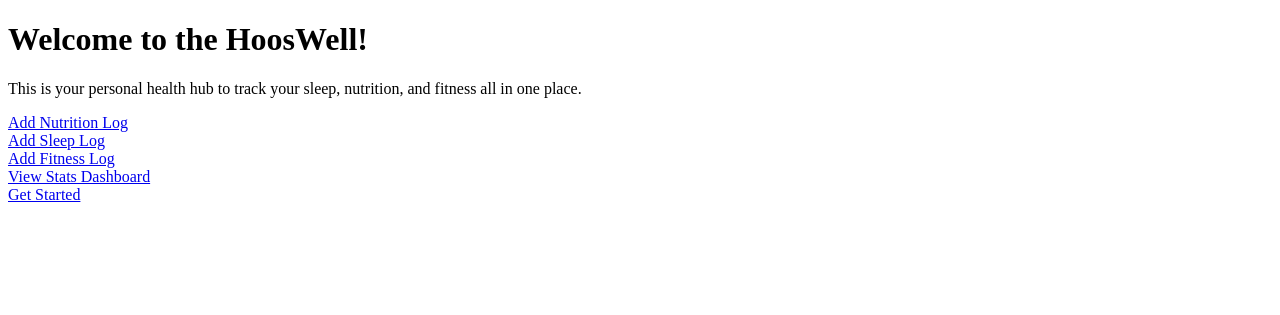
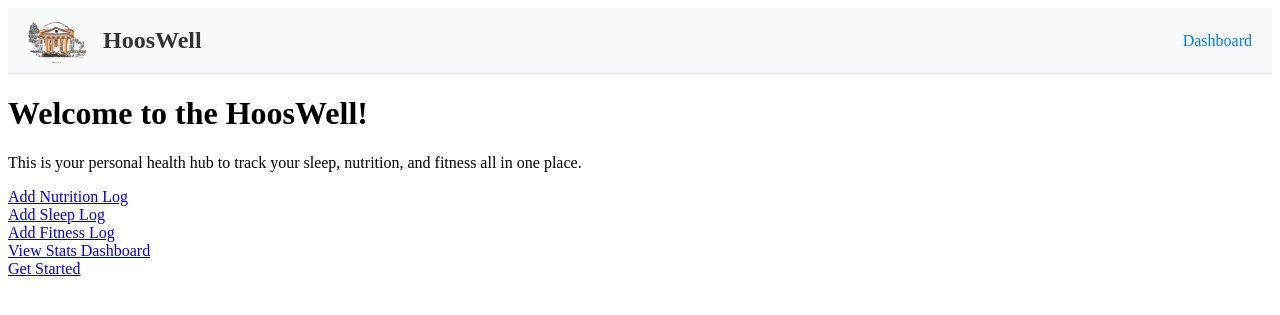
Before and after one commit to feyzzh/cs4750_db_proj, a Django app: page / in a window 1280 px wide. Shown: the top 315 px of the page. Run offline with Django 5.2, Linux system fonts and the light colour scheme.

Commit message:
add navbar

```diff
--- a/cavcore/cavcore/settings.py
+++ b/cavcore/cavcore/settings.py
@@ -122,6 +122,10 @@ USE_TZ = True
 
 STATIC_URL = 'static/'
 
+STATICFILES_DIRS = [
+    BASE_DIR / "hooswellapp/static",
+]
+
 LOGIN_URL = '/login/'
 
 # Default primary key field type
--- /dev/null
+++ b/cavcore/hooswellapp/templates/_navbar.html
@@ -0,0 +1,61 @@
+{% load static %}
+
+<style>
+    .navbar {
+        display: flex;
+        justify-content: space-between;
+        align-items: center;
+        background-color: #f8f9fa;
+        padding: 10px 20px;
+        border-bottom: 1px solid #ddd;
+    }
+
+    .navbar-left {
+        display: flex;
+        align-items: center;
+    }
+
+    .navbar-left a {
+        display: flex;
+        align-items: center;
+        text-decoration: none; /* Remove underline */
+        color: inherit;         /* Keep text color unchanged */
+    }
+
+
+    .logo-img {
+        width: 60px;
+        height: auto;
+        margin-right: 15px;
+    }
+
+    .navbar-title {
+        font-size: 24px;
+        font-weight: bold;
+        color: #333;
+        margin: 0;
+    }
+
+    .navbar-links a {
+        margin-left: 20px;
+        text-decoration: none;
+        color: #007bff;
+        font-weight: 500;
+    }
+
+    .navbar-links a:hover {
+        text-decoration: underline;
+    }
+</style>
+
+<nav class="navbar">
+    <div class="navbar-left">
+        <a href="{% url 'home' %}">
+            <img src="{% static 'rotunda-transparent.png' %}" alt="Rotunda Logo" class="logo-img">
+            <h1 class="navbar-title">HoosWell</h1>
+        </a>
+    </div>
+    <div class="navbar-links">
+        <a href="{% url 'stats_dashboard' %}">Dashboard</a>
+    </div>
+</nav>
--- a/cavcore/hooswellapp/templates/add_fitness_log.html
+++ b/cavcore/hooswellapp/templates/add_fitness_log.html
@@ -4,6 +4,7 @@
     <meta charset="UTF-8">
     <meta name="viewport" content="width=device-width, initial-scale=1.0">
     <title>Add Fitness Log</title>
+    {% include '_navbar.html' %}
 </head>
 <body>
     <h1>Add Fitness Log</h1>
--- a/cavcore/hooswellapp/templates/add_food.html
+++ b/cavcore/hooswellapp/templates/add_food.html
@@ -1,4 +1,5 @@
 <head>
+    {% include '_navbar.html' %}
 </head>
 <body>
     <h1>Add Food Item</h1>
--- a/cavcore/hooswellapp/templates/add_nutrition.html
+++ b/cavcore/hooswellapp/templates/add_nutrition.html
@@ -4,6 +4,7 @@
     <meta charset="UTF-8">
     <meta name="viewport" content="width=device-width, initial-scale=1.0">
     <title>Add Nutrition Log</title>
+    {% include '_navbar.html' %}
     <link rel="stylesheet" href="https://cdnjs.cloudflare.com/ajax/libs/select2/4.0.13/css/select2.min.css" />
     <script src="https://code.jquery.com/jquery-3.6.0.min.js"></script>
     <script src="https://cdnjs.cloudflare.com/ajax/libs/select2/4.0.13/js/select2.min.js"></script>
--- a/cavcore/hooswellapp/templates/add_sleep.html
+++ b/cavcore/hooswellapp/templates/add_sleep.html
@@ -4,6 +4,7 @@
     <meta charset="UTF-8">
     <meta name="viewport" content="width=device-width, initial-scale=1.0">
     <title>Sleep Log</title>
+    {% include '_navbar.html' %}
 </head>
 <body>
     <h1>Add Sleep Log</h1>
--- a/cavcore/hooswellapp/templates/board.html
+++ b/cavcore/hooswellapp/templates/board.html
@@ -1,6 +1,7 @@
 <!DOCTYPE html>
 <html>
 <head>
+    {% include '_navbar.html' %}
     <title>Stats Dashboard</title>
 </head>
 <body>
--- a/cavcore/hooswellapp/templates/home.html
+++ b/cavcore/hooswellapp/templates/home.html
@@ -1,6 +1,7 @@
 <!DOCTYPE html>
 <html lang="en">
 <head>
+    {% include '_navbar.html' %}
     <meta charset="UTF-8">
     <meta name="viewport" content="width=device-width, initial-scale=1.0">
     <title>Welcome to the App</title>
--- a/cavcore/hooswellapp/templates/stats_dashboard.html
+++ b/cavcore/hooswellapp/templates/stats_dashboard.html
@@ -1,4 +1,5 @@
 <header>
+    {% include '_navbar.html' %}
     <h1>Stats Dashboard</h1>
     <!-- Tab Navigation -->
     <div>
```
Also changed, not shown: cavcore/hooswellapp/static/rotunda-transparent.png (added).
